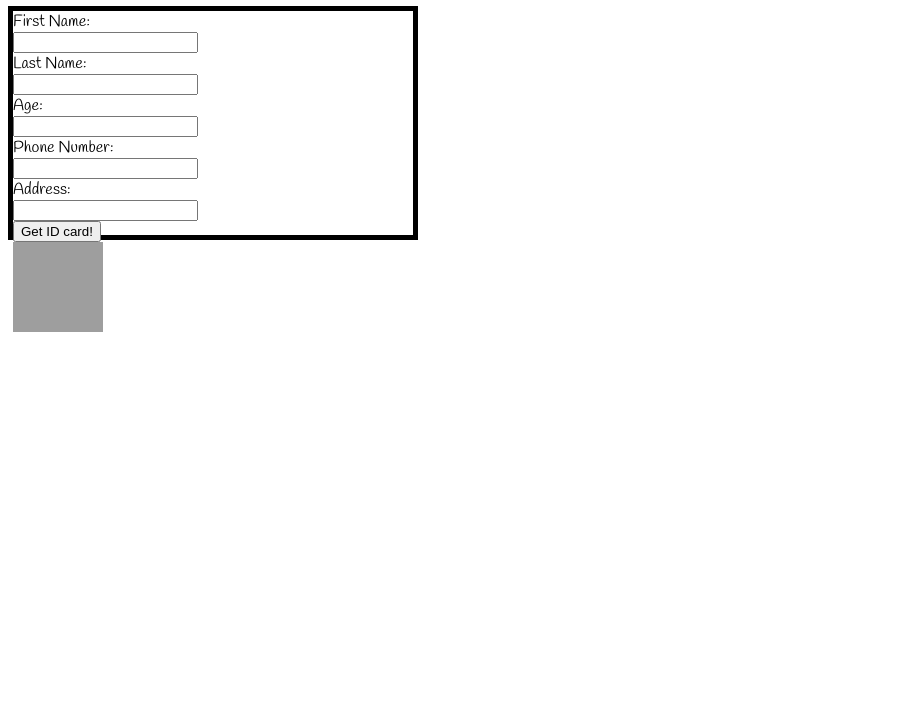
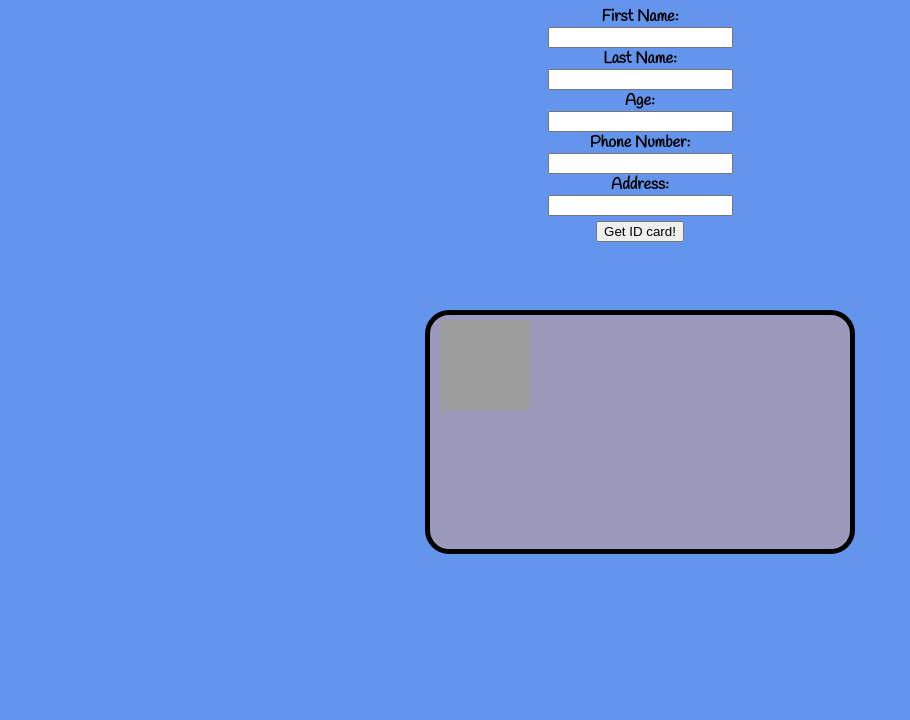
Before and after one commit to jmembreno1029/Module1Final, a plain HTML site: page index.html in a window 1280 px wide. Shown: the part 80-800 px from the top of the page, without its empty margins (0-910 px from the left). Drawn offline with Linux system fonts and the light colour scheme; grey boxes are pictures that could not be loaded.

Commit message:
Fixed HTML and JS /Added CSS
function idCard works now

```diff
--- a/index.html
+++ b/index.html
@@ -8,20 +8,21 @@
    </head>
    <body>
   <h1>Let's Create an ID card!</h1>
+
+        <strong>First Name:</strong><br>
+         <input type="text" id="firstName" name="firstName"><br>
+        <strong>Last Name:</strong><br>
+         <input type="text" id="lastName" name="lastName"><br>
+        <strong>Age:</strong><br>
+         <input type="number" id="age" name="age"><br>
+        <strong>Phone Number:</strong><br>
+         <input type="number" id="phoneNumber" name="phoneNumber"><br>
+        <strong>Address:</strong><br>
+         <input type="text" id="address" name="address"><br>
+        <button id="button" onclick="idCard()">Get ID card!</button>
+
+
       <div id="idCard">
-         <form>
-            First Name:<br>
-            <input type="text" id="firstName" name="firstName"><br>
-            Last Name:<br>
-            <input type="text" id="lastName" name="lastName"><br>
-            Age:<br>
-            <input type="number" id="age" name="age"><br>
-            Phone Number:<br>
-            <input type="number" id="phoneNumber" name="phoneNumber"><br>
-            Address:<br>
-            <input type="text" id="address" name="address"><br>
-            <button onclick="idCard">Get ID card!</button>
-            </form>
           <img src="http://www.iconninja.com/files/373/611/612/person-user-profile-male-man-avatar-account-icon.svg">
           <p id="postFullName"></p>
           <p id="postAge"></p>
--- a/script.js
+++ b/script.js
@@ -1,9 +1,9 @@
 function idCard(){
     let firstName = document.getElementById("firstName").value;
-    let lastName = document.getElementById("lastName").Value;
+    let lastName = document.getElementById("lastName").value;
     let address = document.getElementById("address").value;
 
-    document.getElementById("postFullName").innerHTML = firstName + lastName;
+    document.getElementById("postFullName").innerHTML = firstName + " " + lastName;
     document.getElementById("postAddress").innerHTML = address;
 
     let age = parseInt(document.getElementById("age").value);
@@ -15,11 +15,10 @@ function idCard(){
 
     for (let i = 0; i < numberArray.length; i++){
     if (numberArray[i] <= 100){
-    document.getElementById("age").innerHTML = "Age: " + age;
+    document.getElementById("postAge").innerHTML = "Age: " + age;
     }
     else if (numberArray[i] > 100){
-    document.getElementById("phoneNumber").innerHTML = "Phone Number: " + phoneNumber;
+    document.getElementById("postPhoneNumber").innerHTML = "Phone Number: " + phoneNumber;
     }
     }
-
 }
--- a/style.css
+++ b/style.css
@@ -1,7 +1,15 @@
 body {
     font-family: 'Handlee', cursive;
+    background-color: cornflowerblue;
+    text-align: center;
 }
 
+h1 {
+    text-align: center;
+}
+#button {
+    margin: 5px 5px 5px 5px;
+}
 img {
     width: 90px;
     height: 90px;
@@ -10,6 +18,30 @@ img {
 
  #idCard {
     border: 5px solid black;
+    border-radius: 24px;
+    background-color: rgb(156, 154, 187);
     height: 14em;
     width: 25em;
+    margin-left: auto;
+    margin-right: auto;
+    margin-top: 5%;
+    margin-bottom: 5%;
+    padding: 5px 10px 5px 10px;
  }
+
+ #postFullName {
+     font-size: 27px;
+    font-weight: bold;
+ }
+
+ #postAge {
+    text-align: justify;
+ }
+
+ #postPhoneNumber {
+    text-align: justify;
+ }
+
+ #postAddress {
+    text-align: justify;
+ }
```
